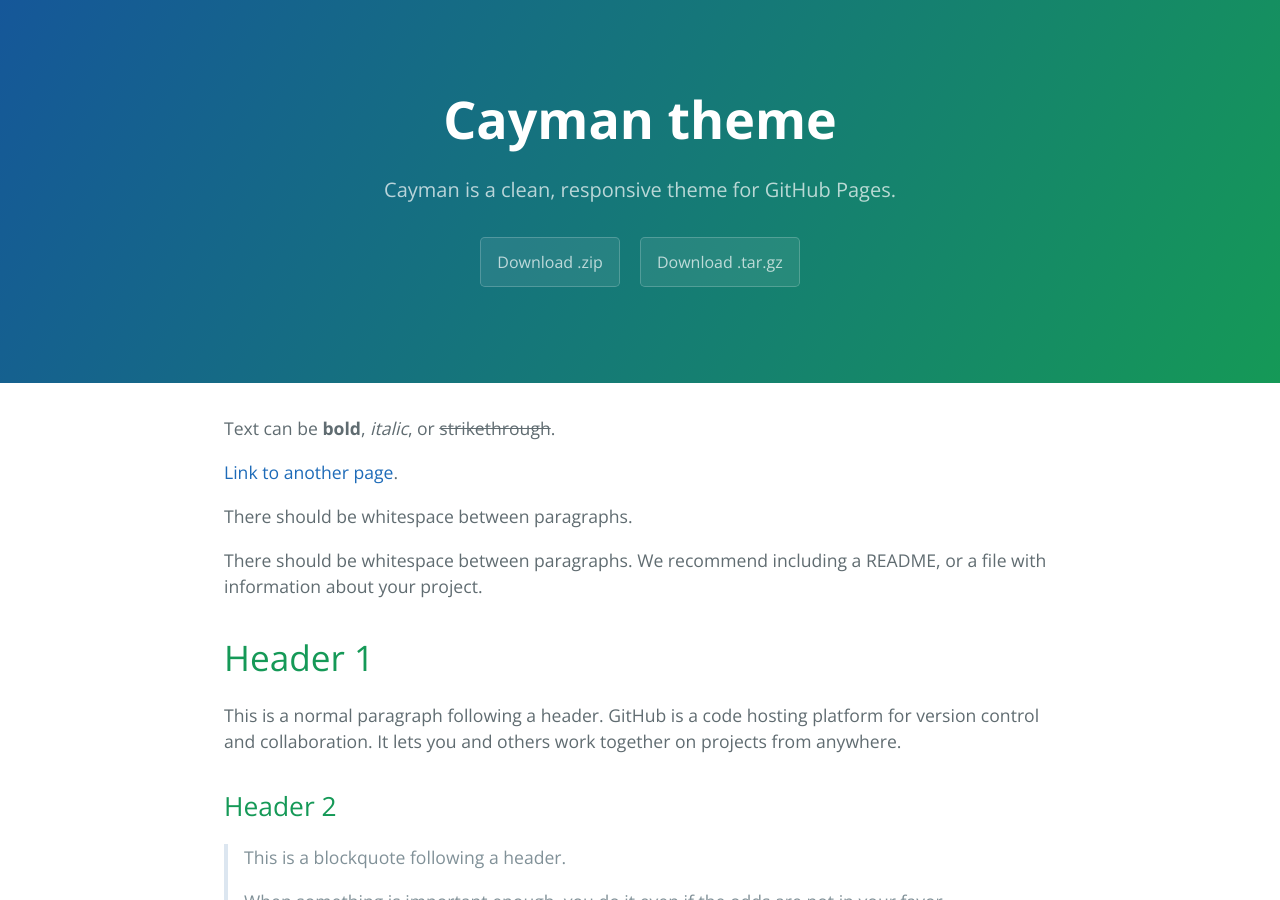
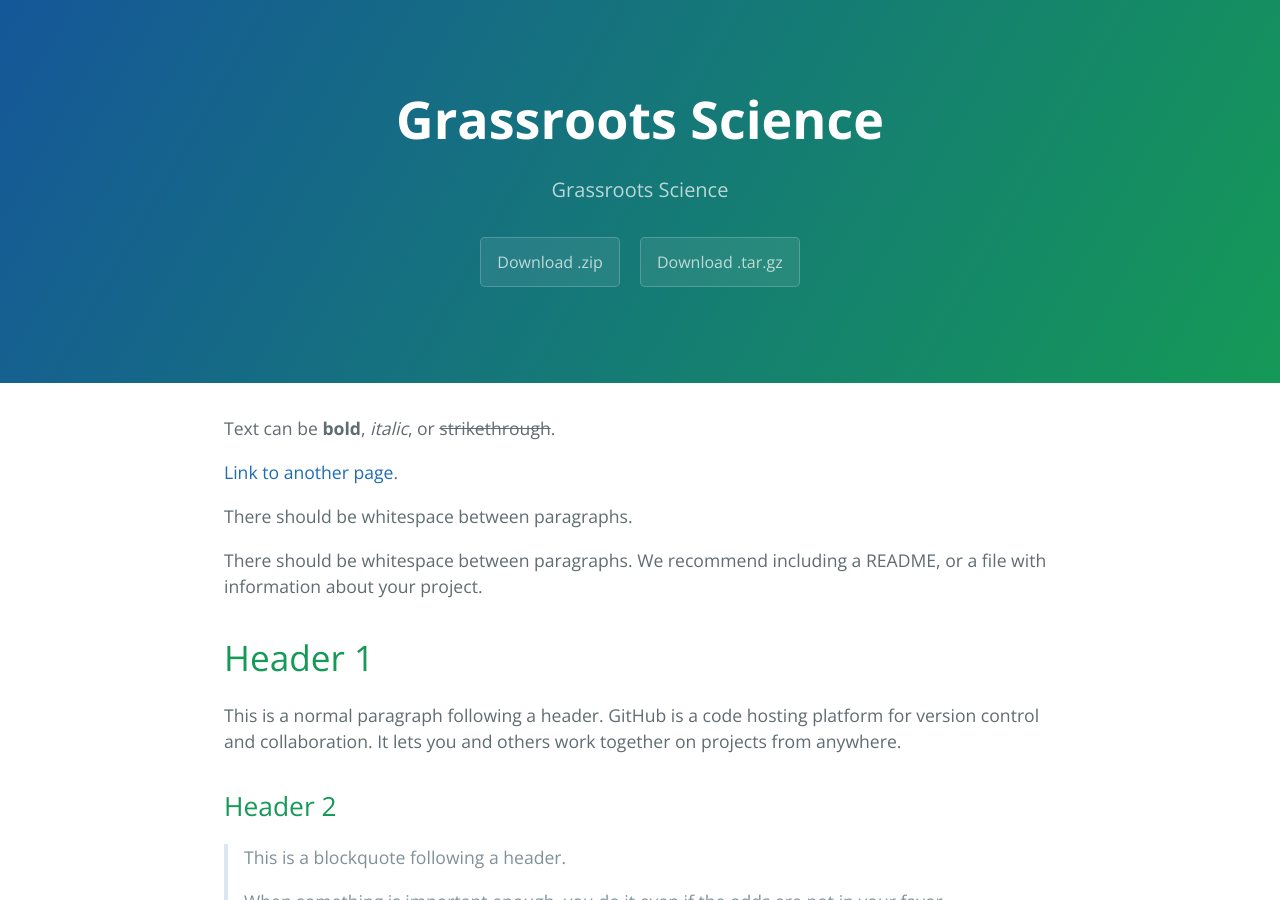
Before and after one commit to grassroots-science/grassroots-science.github.io, a Jekyll site: the page built from index.md, in a window 1280 px wide and 900 px high. Built offline with Jekyll 4.4.1, drawn with Linux system fonts in a browser that asks for light colours.

Commit message:
Update _config.yml

```diff
--- a/_config.yml
+++ b/_config.yml
@@ -1,5 +1,5 @@
-title: Cayman theme
-description: Cayman is a clean, responsive theme for GitHub Pages.
+title: Grassroots Science
+description: Grassroots Science
 show_downloads: true
 google_analytics:
 theme: jekyll-theme-cayman
```
